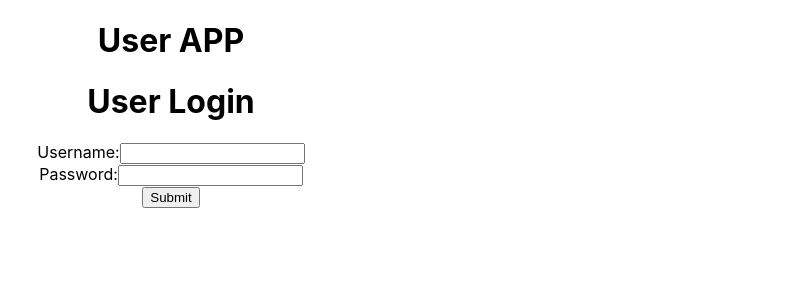
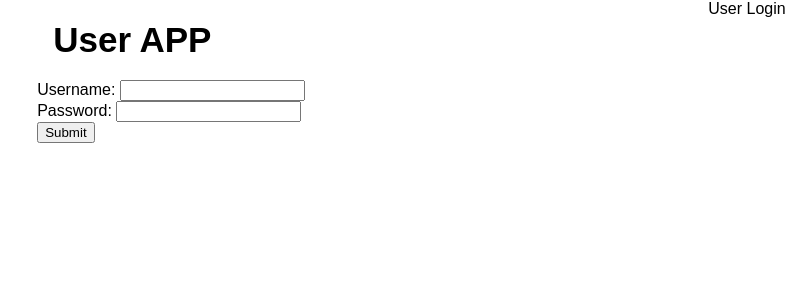
Before and after one commit to kgeetanjali21/user-detail-app, a React (Create React App) app: page / in a window 1280 px wide. Shown: the top 300 px of the page, without its empty margins (469-1280 px from the left). Built offline with nearby package versions, Linux system fonts and the light colour scheme.

Commit message:
Reset stylesheet and error page is added

```diff
--- a/src/App.js
+++ b/src/App.js
@@ -1,6 +1,7 @@
 import React from 'react';
 import LogIn from './components/LogIn';
-import './App.css';
+import ErrorPage from './components/ErrorPage';
+import './assets/styles/index.scss';
 import { BrowserRouter as Router, Switch, Route } from 'react-router-dom';
 
 function App() {
@@ -10,6 +11,7 @@
         <h1 className="page-heading">User APP</h1>
         <Switch>
           <Route path='/' exact component={LogIn} />
+          <Route component={ErrorPage} />
         </Switch>
       </div>
     </Router>
--- /dev/null
+++ b/src/assets/styles/index.scss
@@ -0,0 +1,46 @@
+/*Reset stylesheet for the browser starts*/
+html, body, div, span, applet, object, iframe, h1, h2, h3, h4, h5, h6, p, blockquote, pre, a, abbr, acronym, address, big, cite, code, del, dfn, em, img, ins, kbd, q, s, samp, small, strike, strong, sub, sup, tt, var, b, u, i, center, dl, dt, dd, ol, ul, li, fieldset, form, label, legend, table, caption, tbody, tfoot, thead, tr, th, td, article, aside, canvas, details, embed, figure, figcaption, footer, header, hgroup, menu, nav, output, ruby, section, summary, time, mark, audio, video {
+    margin: 0;
+    padding: 0;
+    border: 0;
+    font-size: 100%;
+    font: inherit;
+    vertical-align: baseline;
+}
+
+article, aside, details, figcaption, figure, footer, header, hgroup, menu, nav, section {
+    display: block;
+}
+
+ol, ul {
+    list-style: none;
+}
+
+blockquote, q {
+    quotes: none;
+    &:before, &:after {
+        content: '';
+        content: none;
+    }
+}
+
+table {
+    border-collapse: collapse;
+    border-spacing: 0;
+}
+/*Reset stylesheet for the browser ends*/
+
+.App {
+    flex-wrap: wrap;
+    display: flex;
+    justify-content: center;
+    font-family: sans-serif;
+
+    .page-heading {
+        margin: 20px 0;
+        font-weight: bold;
+        font-size: 35px;
+        width: 90%;
+        text-align: center;
+    }
+}
--- /dev/null
+++ b/src/components/ErrorPage.js
@@ -0,0 +1,13 @@
+import React from 'react';
+import { Link } from 'react-router-dom';
+
+const ErrorPage = (props) =>
+  <div className='error-page'>
+    {
+        <React.Fragment>
+            <p className='plan-name'>This page doesn't exist. Please check <Link to='/'>Homepage</Link> for more details.</p>
+        </React.Fragment>
+    }
+  </div>
+
+export default ErrorPage;
--- a/src/components/LogIn.js
+++ b/src/components/LogIn.js
@@ -18,11 +18,11 @@
                 <h1>User Login</h1>
                 <form onSubmit={this.handleSubmit} className="user-form">
                     <div className="input-box">
-                        <label htmlFor="username">Username:</label>
+                        <label htmlFor="username">Username: </label>
                         <input type="text" id="username" />
                     </div>
                     <div className="input-box">
-                        <label htmlFor="password">Password:</label>
+                        <label htmlFor="password">Password: </label>
                         <input type="text" id="password" />
                     </div>
                     <input type="submit" value="Submit" />
```
